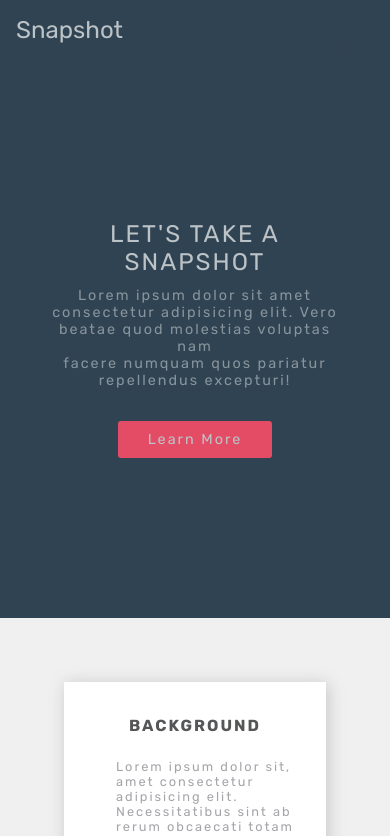
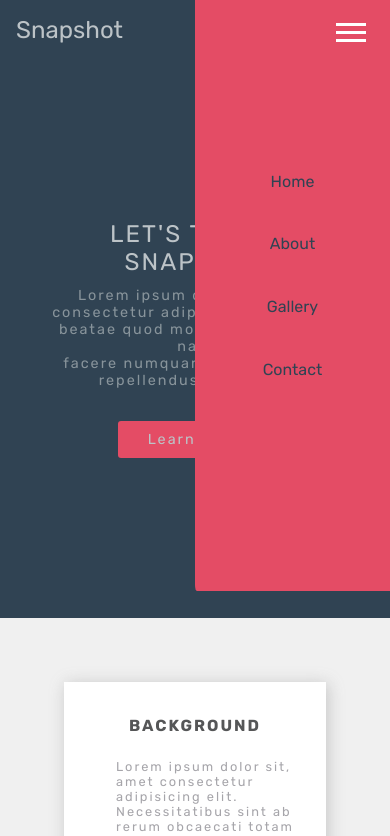
Before and after one commit to Justfemi/zuri-responsive, a plain HTML site: page index.html in a window 390 px wide. Both pictures are taken after a click on the element 342 px from the left and 45 px from the top of the page. Shown: the top 836 px of the page. Drawn offline with nearby package versions, Linux system fonts and the light colour scheme.

Commit message:
feat:responsivenes fixed

```diff
--- a/script.js
+++ b/script.js
@@ -1,6 +1,15 @@
-const menuIcon = document.querySelector('.hamburger-menu');
-const link = document.querySelector('.nav-bar');
+// const menuIcon = document.querySelector('.hamburger-menu');
+// const link = document.querySelector('.nav-bar');
 
-menuIcon.addEventListener('click', () => {
-    link.classList.toggle("change");
-});
+// menuIcon.addEventListener('click', () => {
+//     link.classList.toggle("change");
+// });
+
+
+const hamburger = document.querySelector('.hamburger-menu');
+const navLinks = document.querySelector('.nav-links');
+const links = document.querySelectorAll('.nav-links li');
+
+hamburger.addEventListener('click', () => {
+    navLinks.classList.toggle('open');
+})
--- a/styles.css
+++ b/styles.css
@@ -23,8 +23,6 @@ div.logo {
 
 ul.nav-links {
     display: flex;
-    margin: 0;
-    padding: 0;
 }
 
 ul li {
@@ -40,14 +38,14 @@ ul li a {
 }
 
 ul li a:hover {
-    color: #24445e;
-    background: #fff;
+    text-decoration: underline;
 }
 
 @media screen and (max-width: 768px) {
     .nav-bar {
         padding: 1rem;
         width: 100%;
+        position: relative;
     }
 
     .logo {
@@ -55,52 +53,50 @@ ul li a:hover {
     }
 
     .hamburger-menu {
+        position: absolute;
+        cursor: pointer;
+        right: 5%;
+        top: 30%;
+        z-index: 2;
+
+         /*
         display: flex;
         flex-direction: column;
         justify-content: space-around;
         width: 35px;
         height: 30px;
-        position: fixed;
+        position: absolute;
         top: 30px;
         cursor: pointer;
-        right:30px;
+        right:30px;*/
     }
 
     .line {
-        width: 100%;
+        width: 30px;
         height: 3px;
-        background-color: #304353;
-        transition: all 0.5s;
-    }
-
-    .change {
-        right: 0;
-    }
-
-    .change .line-1 {
-        transform: rotateZ(-405deg) translate(-8px, 6px);
-    }
-
-    .change .line-2 {
-        opacity: 0;
-    }
-
-    .change .line-3 {
-        transform: rotateZ(405deg) translate(-8px, -6px);
+        background-color: #fff;
+        margin: 5px;
     }
 
     ul.nav-links {
-        display: none;
-        flex-direction: column;
-        width: 70vw;
+        position: absolute;
+        background-color: #E44C65;
         height: 70vh;
-        position: fixed;
+        width: 50vw;
         right: 0;
         top: 0;
         justify-content: center;
-        background-color: #E44C65;
-        align-items: center;
-        transition: right 0.8s ease-in-out;
+        text-align: center;
+        flex-direction: column;
+        clip-path: circle(100px at 150% -29%);
+        -webkit-clip-path: circle(100px at 150% -29%);
+        transition: all 1s ease-out;
+        border-radius: 0 0 0 1%;
+    }
+
+    ul.nav-links.open {
+        clip-path: circle(1000px at 150% -29%);
+        -webkit-clip-path: circle(1000px at 150% -29%);
     }
 
     div li {
@@ -112,10 +108,6 @@ ul li a:hover {
         margin-bottom: 40px;
         color: #304353;
     }
-
-    /* ul li a:hover {
-
-    } */
 }
 
 div.hero-section {
@@ -518,6 +510,10 @@ div.footer h6 {
         font-size: 0.8rem;
     }
 
+    div.footer-input{
+        flex-direction: column;
+    }
+
     input[type='text'] {
         margin: 10px 20px;
         width: 100%;
@@ -530,11 +526,9 @@ div.footer h6 {
 
     textarea {
         width: 100%;
-        height: 150px;
     }
 
     div.footer h6{
         font-size: 0.8rem;
-        padding-top: 6rem;
     }
 }
```
